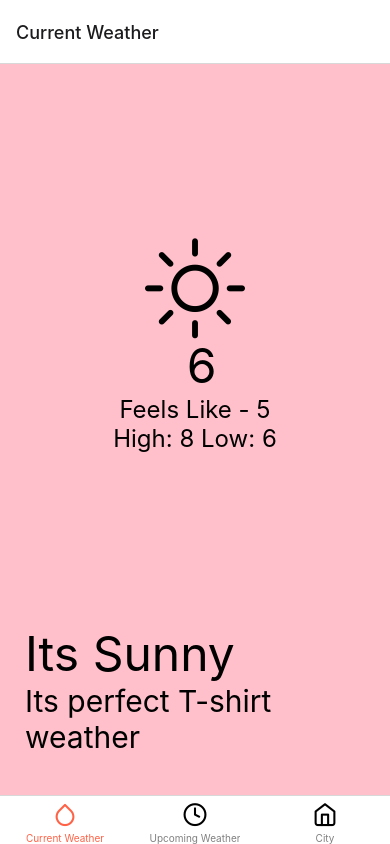
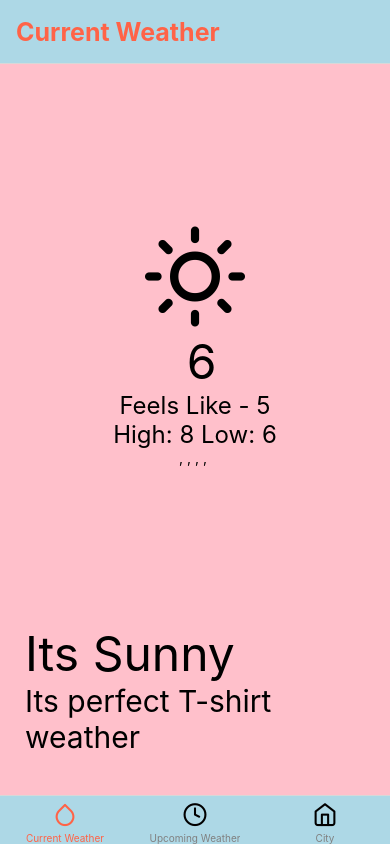
Before and after one commit to Dhruv-Kapri/WeatherApp-mobile-app, a React Native app: screen / in a window 390 px wide. Built offline with nearby package versions, Linux system fonts and the light colour scheme; no server answers.

Commit message:
waiting for the api key to work

```diff
--- a/App.tsx
+++ b/App.tsx
@@ -1,13 +1,37 @@
+import {NavigationContainer} from '@react-navigation/native';
 import React from 'react';
-import {NavigationContainer} from '@react-navigation/native';
+import {ActivityIndicator, StyleSheet, View} from 'react-native';
 import Tabs from './src/components/Tabs';
+import useGetWeather from './src/hooks/useGetWeather';
 
 function App(): React.JSX.Element {
+  const {container} = styles;
+  const [loading, error, weather] = useGetWeather();
+  console.log('-------------App', loading, error, weather, 'end------------');
+
+  // if (weather && weather.list) {
+  //   return (
+  //     <NavigationContainer>
+  //       <Tabs weather={weather} />
+  //     </NavigationContainer>
+  //   );
+  // }
+
   return (
-    <NavigationContainer>
-      <Tabs />
-    </NavigationContainer>
+    <View style={container}>
+      {/* <ActivityIndicator size={'large'} color={'blue'} /> */}
+      <NavigationContainer>
+        <Tabs />
+      </NavigationContainer>
+    </View>
   );
 }
 
+const styles = StyleSheet.create({
+  container: {
+    flex: 1,
+    justifyContent: 'center',
+  },
+});
+
 export default App;
--- a/package.json
+++ b/package.json
@@ -12,11 +12,14 @@
   "dependencies": {
     "@react-navigation/bottom-tabs": "^6.5.11",
     "@react-navigation/native": "^6.1.9",
+    "expo-location": "^16.5.2",
     "react": "18.2.0",
     "react-native": "0.73.2",
+    "react-native-config": "^1.5.1",
     "react-native-safe-area-context": "^4.9.0",
     "react-native-screens": "^3.29.0",
-    "react-native-vector-icons": "^10.0.3"
+    "react-native-vector-icons": "^10.0.3",
+    "expo": "^50.0.0"
   },
   "devDependencies": {
     "@babel/core": "^7.20.0",
--- a/src/components/ListItem.tsx
+++ b/src/components/ListItem.tsx
@@ -5,8 +5,6 @@ import ItemProps from '../types/itemProps.type';
 
 const ListItem = (props: ItemProps): React.JSX.Element => {
   const {dt, min, max, condition} = props;
-
-  console.log(condition);
 
   return (
     <View style={styles.itemWrapper}>
--- a/src/components/Tabs.tsx
+++ b/src/components/Tabs.tsx
@@ -8,16 +8,26 @@ import UpcomingWeather from '../screens/UpcomingWeather';
 
 const Tab = createBottomTabNavigator();
 
+// const Tabs = ({weather}): React.JSX.Element => {
 const Tabs = (): React.JSX.Element => {
   return (
     <Tab.Navigator
       screenOptions={{
         tabBarActiveTintColor: 'tomato',
         tabBarInactiveTintColor: 'grey',
+        tabBarStyle: {backgroundColor: 'lightblue'},
+        headerStyle: {
+          backgroundColor: 'lightblue',
+        },
+        headerTitleStyle: {
+          fontWeight: 'bold',
+          fontSize: 25,
+          color: 'tomato',
+        },
       }}>
       <Tab.Screen
         name="Current Weather"
-        component={CurrentWeather}
+        component={CurrentWeather} //delete it later
         options={{
           tabBarIcon: ({focused}: {focused: boolean}) => (
             <Icon
@@ -28,6 +38,9 @@ const Tabs = (): React.JSX.Element => {
           ),
         }}
       />
+      {/* >
+      {() => <CurrentWeather weatherData={weather.list[0]} />}
+      </Tab.Screen> */}
       <Tab.Screen
         name="Upcoming Weather"
         component={UpcomingWeather}
--- /dev/null
+++ b/src/hooks/useGetWeather.ts
@@ -0,0 +1,55 @@
+import Config from 'react-native-config';
+import * as Location from 'expo-location';
+import {useEffect, useState} from 'react';
+
+const WEATHER_API_KEY = Config.WEATHER_API_KEY;
+
+const useGetWeather = () => {
+  const [loading, setLoading] = useState(true);
+  const [error, setError] = useState<string | null>(null);
+  const [weather, setWeather] = useState([]);
+  // const [lat, setLat] = useState<number[] | number>([]);
+  // const [lon, setLon] = useState<number[] | number>([]);
+  const [lat, setLat] = useState<number[] | number>(44.34);
+  const [lon, setLon] = useState<number[] | number>(10.99);
+
+  const fetchWeatherData = async () => {
+    try {
+      const res = await fetch(
+        `https://api.openweathermap.org/data/2.5/forecast?lat=${lat}&lon=${lon}&appid=${WEATHER_API_KEY}&units=metric`,
+      );
+      const data = await res.json();
+      setWeather(data);
+      console.log(data);
+      console.log('tried to fetch weather data');
+    } catch (e) {
+      setError('Could not load weather data');
+    } finally {
+      setLoading(false);
+    }
+  };
+
+  useEffect(() => {
+    (async () => {
+      await fetchWeatherData();
+    })();
+  }, [lat, lon]);
+
+  // useEffect(() => {
+  //   (async () => {
+  //     let {status} = await Location.requestForegroundPermissionsAsync();
+  //     if (status !== 'granted') {
+  //       setError('Permission to access location was denied');
+  //       return;
+  //     }
+  //     let loc = await Location.getCurrentPositionAsync({});
+  //     setLat(loc.coords.latitude);
+  //     setLon(loc.coords.longitude);
+  //     await fetchWeatherData();
+  //   })();
+  // }, [lat, lon]);
+
+  return [loading, error, weather, lat, lon];
+};
+
+export default useGetWeather;
--- a/src/screens/CurrentWeather.tsx
+++ b/src/screens/CurrentWeather.tsx
@@ -1,13 +1,15 @@
 import React from 'react';
 import {SafeAreaView, StyleSheet, Text, View} from 'react-native';
-import Icon from 'react-native-vector-icons/Fontisto';
+import Icon from 'react-native-vector-icons/Feather';
 import RowText from '../components/RowText';
+import useGetWeather from '../hooks/useGetWeather';
 
+// const CurrentWeather = ({weatherData}): React.JSX.Element => {
 const CurrentWeather = (): React.JSX.Element => {
   const {
     wrapper,
     container,
-    temp,
+    tempStyles,
     feel,
     highLow,
     highLowWrapper,
@@ -16,26 +18,55 @@ const CurrentWeather = (): React.JSX.Element => {
     message,
   } = styles;
 
+  const {loading, error, weather, lat, lon} = useGetWeather();
+  console.log(loading, error, weather, lat, lon);
+
+  // const {
+  //   main: {temp, feels_like, temp_max, temp_min},
+  //   weather,
+  // } = weatherData;
+
+  // const weatherCondition = weather[0].main;
+
   return (
-    <SafeAreaView style={wrapper}>
+    <SafeAreaView
+      style={[
+        wrapper,
+        // {backgroundColor: weatherType[weatherCondition].backgroundColor},
+      ]}>
       <View style={container}>
-        <Icon name="day-sunny" size={100} color="black" />
-        <Text style={temp}> 6</Text>
+        {/* delete later */}
+        <Icon name="sun" size={100} color="black" />
+        <Text style={tempStyles}> 6</Text>
         <Text style={feel}>Feels Like - 5</Text>
+        {/* <Icon
+          name={weatherType[weatherCondition].icon}
+          size={100}
+          color="white"
+        />
+        <Text style={tempStyle}>{temp}</Text>
+        <Text style={feel}>{`Feels Like - ${feels_like}`}</Text> */}
         <RowText
+          messageOne={'High: 8'} // delete later
+          messageTwo={'Low: 6'} // delete later
+          // messageOne={`High: ${temp_max}`}
+          // messageTwo={`Low: ${temp_min}`}
+          messageOneStyles={highLow}
+          messageTwoStyles={highLow}
           containerStyles={highLowWrapper}
-          messageOneStyles={highLow}
-          messageOne={'High: 8'}
-          messageTwoStyles={highLow}
-          messageTwo={'Low: 6'}
         />
+        <Text>
+          {loading}, {error}, {weather}, {lat}, {lon}
+        </Text>
       </View>
       <RowText
+        messageOne={'Its Sunny'} // delete later
+        messageTwo={'Its perfect T-shirt weather'} // delete later
+        // messageOne={weather[0].description}
+        // messageTwo={weatherType[weatherCondition].message}
+        messageOneStyles={description}
+        messageTwoStyles={message}
         containerStyles={bodyWrapper}
-        messageOneStyles={description}
-        messageOne={'Its Sunny'}
-        messageTwoStyles={message}
-        messageTwo={'Its perfect T-shirt weather'}
       />
     </SafeAreaView>
   );
@@ -51,7 +82,7 @@ const styles = StyleSheet.create({
     alignItems: 'center',
     justifyContent: 'center',
   },
-  temp: {
+  tempStyles: {
     fontSize: 48,
   },
   feel: {
--- a/src/screens/UpcomingWeather.tsx
+++ b/src/screens/UpcomingWeather.tsx
@@ -65,7 +65,6 @@ const UpcomingWeather = (): React.JSX.Element => {
       <ImageBackground
         source={require('../assets/upcoming-background.jpg')}
         style={image}>
-        <Text>Upcoming Weather</Text>
         <FlatList
           data={DATA}
           renderItem={renderItem}
```
Also changed, not shown: src/utils/weatherType.ts (added, +42 -0 lines), 7 other files (tests, documents, lock files or other folders).
